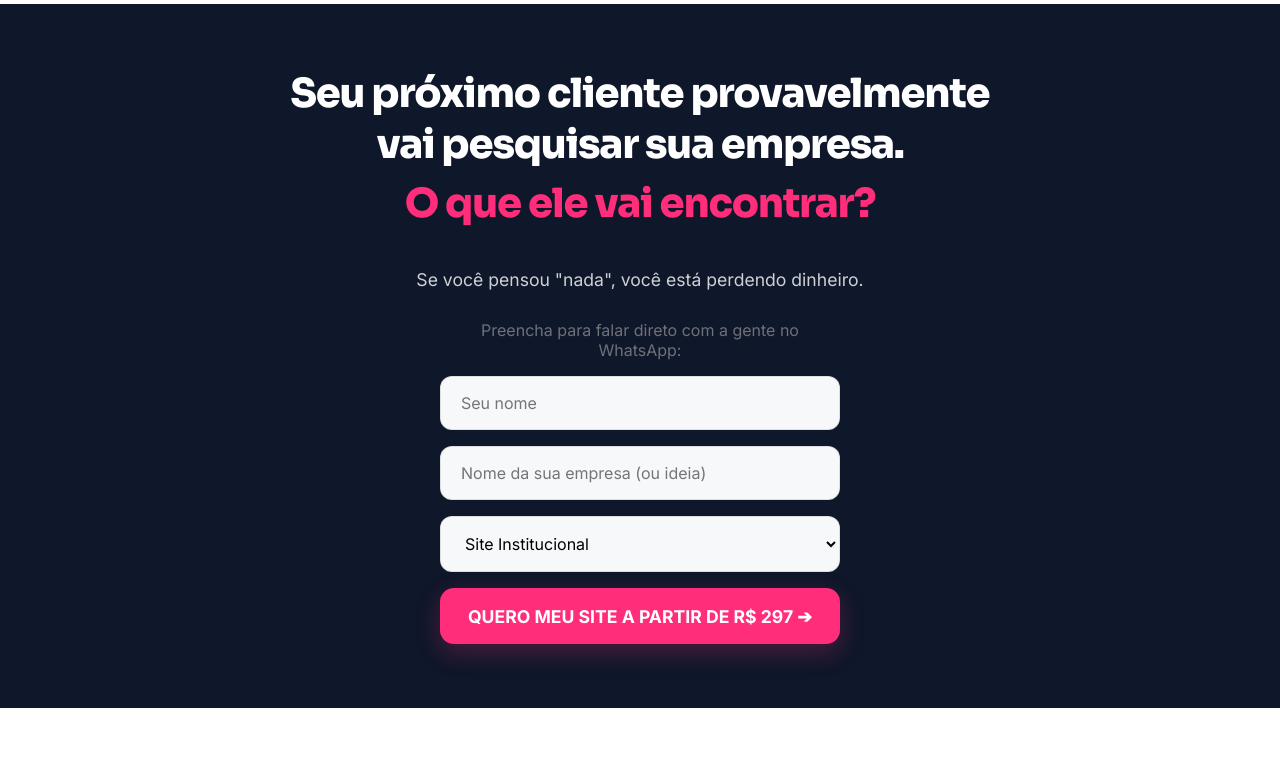
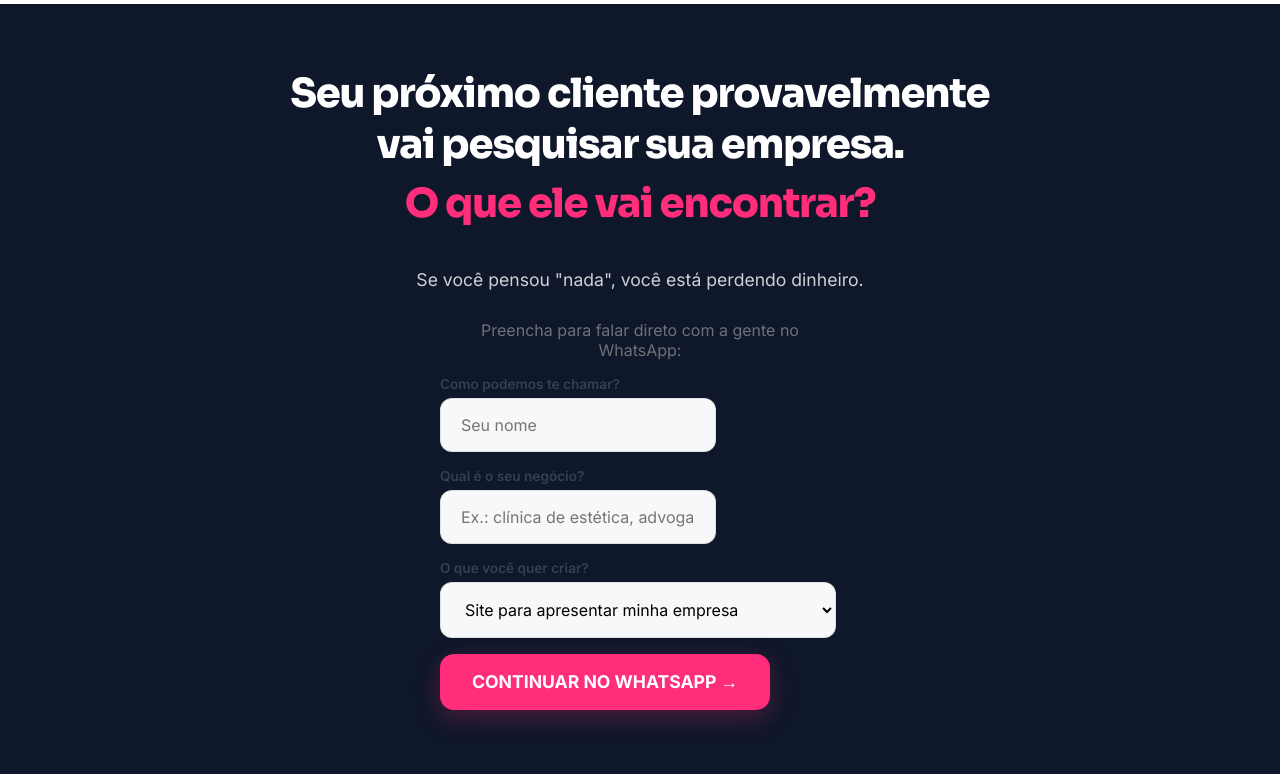
Before and after one commit to t0non/siteexpressbrasil, a Next.js app: page / in a window 1280 px wide. Shown: the part 5441-6224 px from the top of the page. Built offline with nearby package versions, Linux system fonts and the light colour scheme.

Commit message:
feat: update form fields placeholders select options button copy and pre-filled whatsapp message format as per exact spec

```diff
--- a/src/app/page.tsx
+++ b/src/app/page.tsx
@@ -16,7 +16,7 @@ export default function Home() {
   const [isModalOpen, setIsModalOpen] = useState(false);
   const [userName, setUserName] = useState("");
   const [userCompany, setUserCompany] = useState("");
-  const [siteType, setSiteType] = useState("Institucional");
+  const [siteType, setSiteType] = useState("Site para apresentar minha empresa");
 
   useEffect(() => {
     const today = new Date();
@@ -51,17 +51,16 @@ export default function Home() {
     e.preventDefault();
     if (!userName || !userCompany) return;
 
+    const currentSiteType = siteType || t.formSelect1;
+
     // Dispara silenciosamente em background para salvar o lead
     fetch('/api/save-lead', {
       method: 'POST',
       headers: { 'Content-Type': 'application/json' },
-      body: JSON.stringify({ userName, userCompany, siteType })
-    }).catch(() => {}); // fire and forget (não trava a tela se falhar)
+      body: JSON.stringify({ userName, userCompany, siteType: currentSiteType })
+    }).catch(() => {}); // fire and forget
 
-    const userConfirmed = window.confirm(t.whatsappConfirm);
-    if (!userConfirmed) return;
-
-    const text = encodeURIComponent(t.whatsappMessage(userName, userCompany, siteType));
+    const text = encodeURIComponent(t.whatsappMessage(userName, userCompany, currentSiteType));
     window.open(`https://wa.me/553172247907?text=${text}`, '_blank');
     setIsModalOpen(false);
   };
@@ -390,6 +389,8 @@ export default function Home() {
               {t.finalFormTitle}
             </p>
             <form className={styles.modalForm} onSubmit={handleSubmitForm}>
+              <div style={{ textAlign: 'left' }}>
+                <label style={{ display: 'block', fontSize: '0.85rem', fontWeight: 600, color: '#334155', marginBottom: '6px' }}>{t.formLabelName}</label>
                 <input
                   type="text"
                   placeholder={t.formNamePlaceholder}
@@ -398,6 +399,10 @@ export default function Home() {
                   onChange={(e) => setUserName(e.target.value)}
                   required
                 />
+              </div>
+
+              <div style={{ textAlign: 'left' }}>
+                <label style={{ display: 'block', fontSize: '0.85rem', fontWeight: 600, color: '#334155', marginBottom: '6px' }}>{t.formLabelCompany}</label>
                 <input
                   type="text"
                   placeholder={t.formCompanyPlaceholder}
@@ -406,6 +411,10 @@ export default function Home() {
                   onChange={(e) => setUserCompany(e.target.value)}
                   required
                 />
+              </div>
+
+              <div style={{ textAlign: 'left' }}>
+                <label style={{ display: 'block', fontSize: '0.85rem', fontWeight: 600, color: '#334155', marginBottom: '6px' }}>{t.formLabelSelect}</label>
                 <select
                   className={styles.modalInput}
                   value={siteType}
@@ -413,14 +422,17 @@ export default function Home() {
                   required
                   style={{ cursor: 'pointer' }}
                 >
-                <option value="Institucional">{t.formSelect1}</option>
-                <option value="Landing Page">{t.formSelect2}</option>
-                <option value="E-commerce">{t.formSelect3}</option>
-                <option value="Blog/Portal">{t.formSelect4}</option>
-                <option value="Outro">{t.formSelect5}</option>
+                  <option value={t.formSelect1}>{t.formSelect1}</option>
+                  <option value={t.formSelect2}>{t.formSelect2}</option>
+                  <option value={t.formSelect3}>{t.formSelect3}</option>
+                  <option value={t.formSelect4}>{t.formSelect4}</option>
+                  <option value={t.formSelect5}>{t.formSelect5}</option>
+                  <option value={t.formSelect6}>{t.formSelect6}</option>
                 </select>
+              </div>
+
               <button type="submit" className={`${styles.ctaButton} ${styles.ctaGiant} ${styles.ctaSolidPink} ${styles.ctaFullWidth}`}>
-                {t.ctaHero} ➔
+                {t.ctaForm}
               </button>
             </form>
           </div>
@@ -516,6 +528,8 @@ export default function Home() {
             <p className={styles.modalDesc}>{t.modalDesc}</p>
 
             <form className={styles.modalForm} onSubmit={handleSubmitForm}>
+              <div style={{ textAlign: 'left' }}>
+                <label style={{ display: 'block', fontSize: '0.85rem', fontWeight: 600, color: '#334155', marginBottom: '6px' }}>{t.formLabelName}</label>
                 <input
                   type="text"
                   placeholder={t.formNamePlaceholder}
@@ -524,6 +538,10 @@ export default function Home() {
                   onChange={(e) => setUserName(e.target.value)}
                   required
                 />
+              </div>
+
+              <div style={{ textAlign: 'left' }}>
+                <label style={{ display: 'block', fontSize: '0.85rem', fontWeight: 600, color: '#334155', marginBottom: '6px' }}>{t.formLabelCompany}</label>
                 <input
                   type="text"
                   placeholder={t.formCompanyPlaceholder}
@@ -532,6 +550,10 @@ export default function Home() {
                   onChange={(e) => setUserCompany(e.target.value)}
                   required
                 />
+              </div>
+
+              <div style={{ textAlign: 'left' }}>
+                <label style={{ display: 'block', fontSize: '0.85rem', fontWeight: 600, color: '#334155', marginBottom: '6px' }}>{t.formLabelSelect}</label>
                 <select
                   className={styles.modalInput}
                   value={siteType}
@@ -539,12 +561,15 @@ export default function Home() {
                   required
                   style={{ cursor: 'pointer' }}
                 >
-                <option value="Institucional">{t.formSelect1}</option>
-                <option value="Landing Page">{t.formSelect2}</option>
-                <option value="E-commerce">{t.formSelect3}</option>
-                <option value="Blog/Portal">{t.formSelect4}</option>
-                <option value="Outro">{t.formSelect5}</option>
+                  <option value={t.formSelect1}>{t.formSelect1}</option>
+                  <option value={t.formSelect2}>{t.formSelect2}</option>
+                  <option value={t.formSelect3}>{t.formSelect3}</option>
+                  <option value={t.formSelect4}>{t.formSelect4}</option>
+                  <option value={t.formSelect5}>{t.formSelect5}</option>
+                  <option value={t.formSelect6}>{t.formSelect6}</option>
                 </select>
+              </div>
+
               <button type="submit" className={`${styles.ctaButton} ${styles.ctaFullWidth} ${styles.ctaSolidPink}`}>
                 {t.ctaModal}
               </button>
--- a/src/app/translations.ts
+++ b/src/app/translations.ts
@@ -40,14 +40,18 @@ export const translations = {
     offerPrice: "R$ 297,00",
     offerCondition: "Pagamento único.",
     formTitle: "Preencha para falar no WhatsApp:",
+    formLabelName: "Como podemos te chamar?",
     formNamePlaceholder: "Seu nome",
-    formCompanyPlaceholder: "Nome da sua empresa (ou ideia)",
-    formSelect1: "Site Institucional",
-    formSelect2: "Landing Page / Vendas",
-    formSelect3: "E-commerce / Loja Virtual",
-    formSelect4: "Blog / Portal",
-    formSelect5: "Outro (Sistema, App, etc)",
-    ctaForm: "QUERO APROVEITAR A PARTIR DE R$ 297 ➔",
+    formLabelCompany: "Qual é o seu negócio?",
+    formCompanyPlaceholder: "Ex.: clínica de estética, advogado, assistência técnica...",
+    formLabelSelect: "O que você quer criar?",
+    formSelect1: "Site para apresentar minha empresa",
+    formSelect2: "Página para divulgar um serviço ou oferta",
+    formSelect3: "Loja virtual para vender produtos",
+    formSelect4: "Blog ou portal de conteúdo",
+    formSelect5: "Sistema, aplicativo ou projeto personalizado",
+    formSelect6: "Não sei qual preciso, quero ajuda",
+    ctaForm: "CONTINUAR NO WHATSAPP →",
     microcopy: "O domínio .com.br é contratado separadamente e custa aproximadamente R$39,99/ano.",
     processTitle: "Como funciona?",
     processStep1Title: "Passo 1: Você manda as informações",
@@ -100,8 +104,10 @@ export const translations = {
     footerTerms: "Termos",
     modalTitle: "Quase lá!",
     modalDesc: "Preencha rápido para falarmos no WhatsApp:",
-    ctaModal: "CHAMAR NO WHATSAPP ➔",
-    whatsappMessage: (name: string, company: string, type: string) => `Olá, meu nome é ${name}, empresa: ${company}. Gostaria de fazer um site tipo: ${type} com vocês 💖`,
+    ctaModal: "CONTINUAR NO WHATSAPP →",
+    whatsappMessage: (name: string, company: string, type: string) => `Olá! Meu nome é ${name}.
+Meu negócio é ${company} e estou procurando ${type}.
+Vim pelo site da SiteExpress e gostaria de entender melhor como funciona. 😊`,
     whatsappConfirm: "Você está ciente que o investimento para o site é a partir de R$ 297?\n\nClique em OK para continuarmos no WhatsApp!",
     widgetGreeting: "Olá, vamos fazer o seu site hoje?",
     widgetOffer: "Não perca essa chance, site a partir de R$ 297!",
```
Lines whose indentation alone changed are shown as unchanged.
